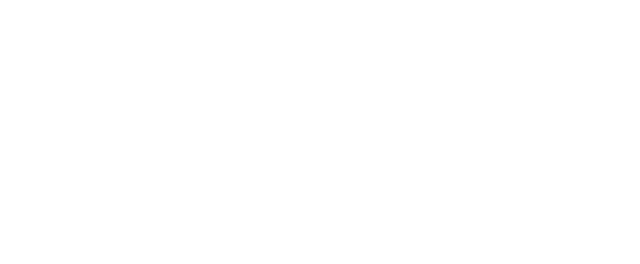
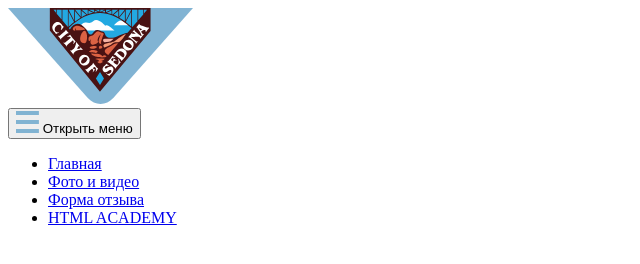
Before and after one commit to htmlacademy-adaptive/1982411-sedona-26, a website: page source/index.html in a window 1280 px wide. Shown: the whole page, without its empty margins (0-640 px from the left). Drawn offline with Linux system fonts and the light colour scheme.

Commit message:
Добавляет разметку шапки на главной

```diff
--- a/source/index.html
+++ b/source/index.html
@@ -1,12 +1,52 @@
 <!DOCTYPE html>
-<html lang="ru">
-  <head>
-    <meta charset="utf-8">
-    <title>HTML Academy: Седона</title>
-  </head>
-  <body>
+<html class="page" lang="ru">
+
+<head>
+  <meta charset="utf-8">
+  <title>HTML Academy: Седона</title>
+</head>
+
+<body class="page__body">
+  <header class="main-header">
+    <a class="main-header__logo">
+      <img src="../source/img/sedona-logo.svg" width="185" height="96" alt="Логотип Седоны.">
+    </a>
+    <nav class="main-nav">
+      <button class="main-nav__toggle" type="button">
+        <svg width="23" height="22" viewBox="0 0 23 22" fill="none" xmlns="http://www.w3.org/2000/svg">
+          <path d="M22.9 0H0v4h22.9V0ZM22.9 9H0v4h22.9V9ZM22.9 18H0v4h22.9v-4Z" fill="#81B3D2" /></svg>
+        <span class="visually-hidden">Открыть меню</span>
+      </button>
+      <div class="main-nav__wrapper container">
+        <!-- решить, как центровка будет, возможно уберу container -->
+        <ul class="main-nav__list">
+          <li class="list__item list__item--current">
+            <a href="#">
+              Главная
+            </a>
+          </li>
+          <li class="list__item">
+            <a href="#">
+              Фото и видео
+            </a>
+          </li>
+          <li class="list__item">
+            <a href="#">
+              Форма отзыва
+            </a>
+          </li>
+          <li class="list__item">
+            <a href="#">
+              HTML ACADEMY
+            </a>
+          </li>
+        </ul>
+
+      </div>
+    </nav>
+  </header>
 
 
+</body>
 
-  </body>
 </html>
```
Also changed, not shown: source/img/icon-menu.svg (added), source/img/sedona-logo.svg (added).
